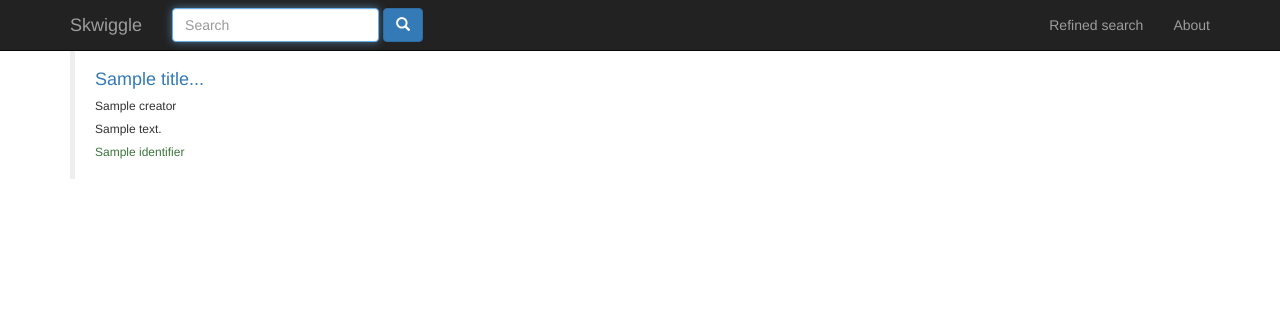
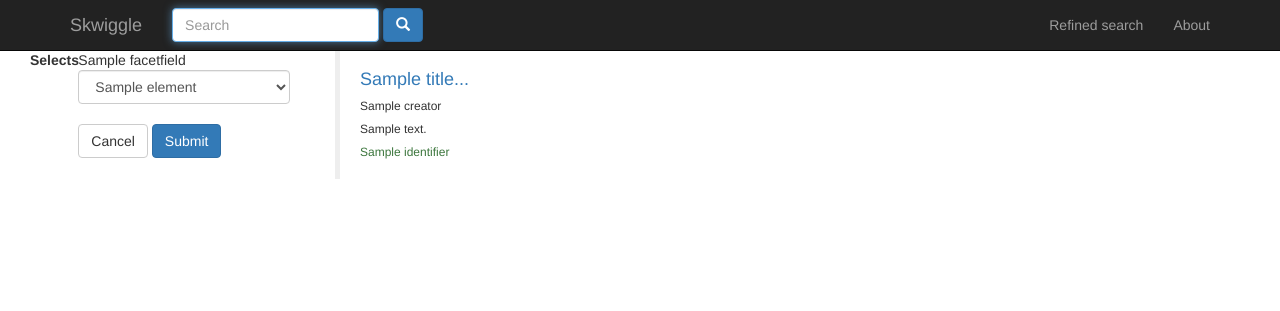
Before and after one commit to merada/ir-skwiggle, a Flask app: template client-server/templates/search.html in a window 1280 px wide. Shown: the top 311 px of the page. Run offline with Flask 2, Linux system fonts and the light colour scheme; the template is opened without the code that fills it: most values are stand-ins (such as "Sample title", 1, 10 or a date in 2020); some libraries are stand-ins or nearby versions.

Commit message:
Beginnings of Faceting
Added drop down boxes for facets

```diff
--- a/client-server/server.py
+++ b/client-server/server.py
@@ -27,9 +27,9 @@ def search():
     query = request.args.get('query', '')
     print query
     if query:
-        results = solr_handler.__call__(query, facet='true', facet_field=['creator', 'publisher', 'contributor'])
-        print(results)
-        return render_template('search.html', query=query, results=results)
+        response = solr_handler.__call__(query, facet='true', facet_field=['creator', 'publisher', 'contributor', 'language'])
+
+        return render_template('search.html', query=query, response=response)
     #if request.method == 'POST':
     #    query = request.form['query']
     #    results = s.query('title:marmoset')
--- a/client-server/templates/search.html
+++ b/client-server/templates/search.html
@@ -2,8 +2,41 @@
 {% block title %}Search{% endblock %}
 
 {% block content %}
-  <div class="container">
-      {% for result in results %}
+  <div class="container col-lg-3">
+    <div class="form-group">
+      <label for="select" class="col-lg-2 control-label">Selects</label>
+      <div class="col-lg-10">
+
+        {% for facetfield in response.facet_counts['facet_fields'] %}
+
+          {{ facetfield }}
+          <select class="form-control" id="select">
+
+          {% for element in response.facet_counts['facet_fields'][facetfield] %}
+
+            <option>{{ element }}</option>
+
+          {% endfor %}
+
+         </select>
+
+         <br>
+
+        {% endfor %}
+
+      </div>
+    </div>
+    <div class="form-group">
+      <div class="col-lg-10 col-lg-offset-2">
+        <button class="btn btn-default">Cancel</button>
+        <button type="submit" class="btn btn-primary">Submit</button>
+      </div>
+    </div>
+  </fieldset>
+</form>
+  </div>
+  <div class="container col-lg-9">
+      {% for result in response %}
         <blockquote>
           <h4><a href="{{ result.identifier[1] }}">{{ result.title[0][:50] }}...</a></h4>
             <h6>
@@ -19,7 +52,7 @@
             </h6>
           </blockquote>
           {% else %}
-            <h3>No results found.</h3>
+            <h3>Wesley is so hot rawr</h3>
       {% endfor %}
   </div>
 {% endblock %}
```
